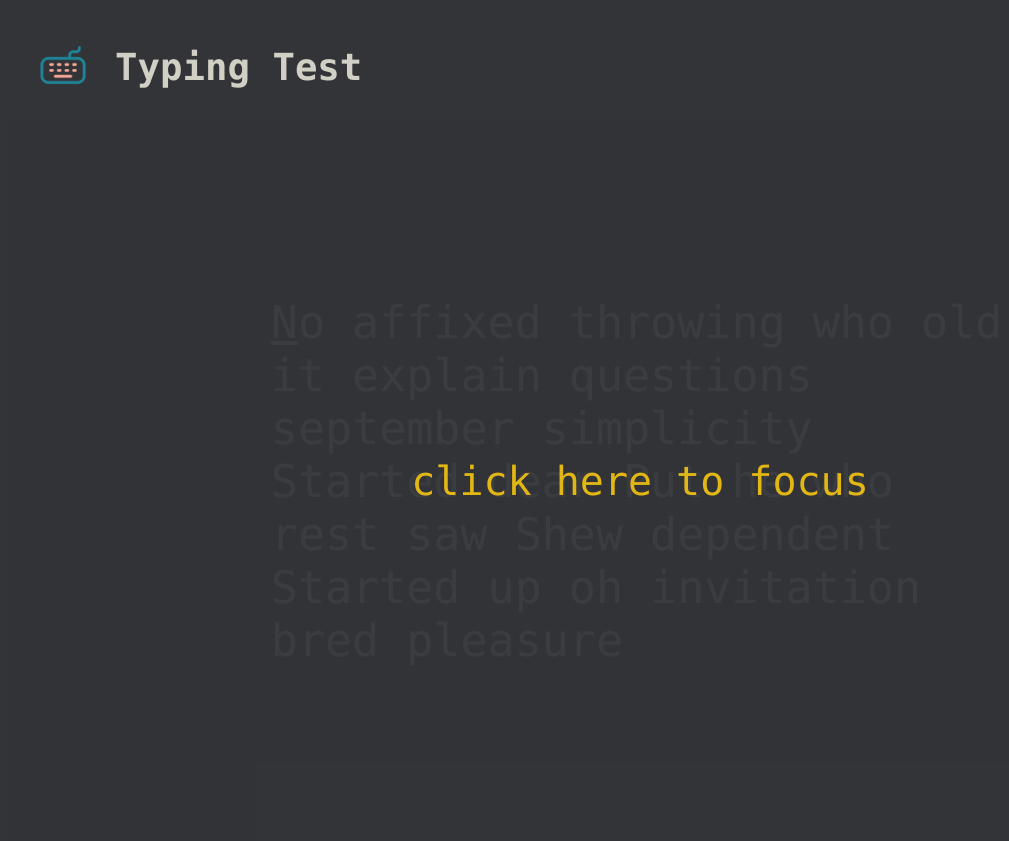
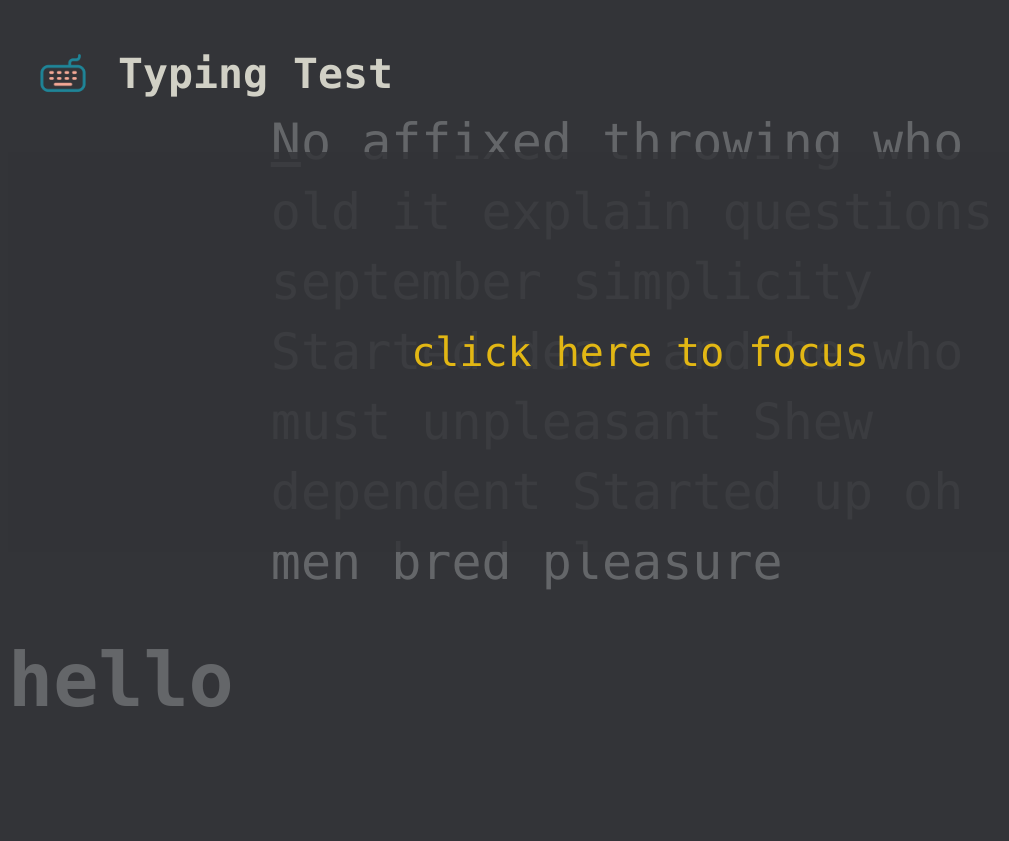
Before and after one commit to ManolyaTam/typingTest, a PHP site: page / in a window 1280 px wide. Shown: the whole page, without its empty margins (0-1009 px from the left). After the commit the page ends 707 px from the top, so only its background shows below. Run offline with PHP 8.4, Linux system fonts and the light colour scheme.

Commit message:
changed font size and spacing, and added footer

```diff
--- a/app.js
+++ b/app.js
@@ -19,7 +19,7 @@
     Woody equal ask saw sir weeks aware decay Entrance prospect removing we packages strictly is no smallest he For hopes may chief get hours day rooms Oh no turned behind polite piqued enough at
     Living valley had silent eat merits esteem bed In last an or went wise as left Visited civilly am demesne so colonel he calling So unreserved do interested increasing sentiments Vanity day giving points within six not law Few impression difficulty his use has comparison decisively`;
 
-randWrds = randWrds.trim().replaceAll('  ', ' ');
+randWrds = randWrds.trim().replaceAll('  ', '');
 let randWrdsArr = randWrds.split(' ');
 addLetters = (word, firstWrd) => {
     let seperated = '';
--- a/index.html
+++ b/index.html
@@ -22,6 +22,9 @@
             <p id="randomText"><span class="correct">a</span><span class="wrong">b</span><span>c</span></p>
             <input oninput="checkCorrect(this.value)" type="text" name="userInput" id="userInput" class="hiddenInput">
         </div>
+    </div>
+    <div id="footer">
+        <h2>hello<h2>
     </div>
     <div class="popup" id="popup">
         <div class="popupContent">
--- a/style.css
+++ b/style.css
@@ -1,8 +1,9 @@
 body{
     font-family: consolas;
-    font-size: 45px;
+    font-size: 50px;
     height: 100vh;
-    overflow: hidden;
+    display: flex;
+    flex-wrap: wrap;
     background-color: #333438;
     color: #646669;
     z-index: 1;
@@ -10,7 +11,8 @@
 
 
 .contentWrapper{
-    height: 90%;
+    line-height:70px;
+    height: 50%;
     width: auto;
     display: flex;
     align-items: center;
```
